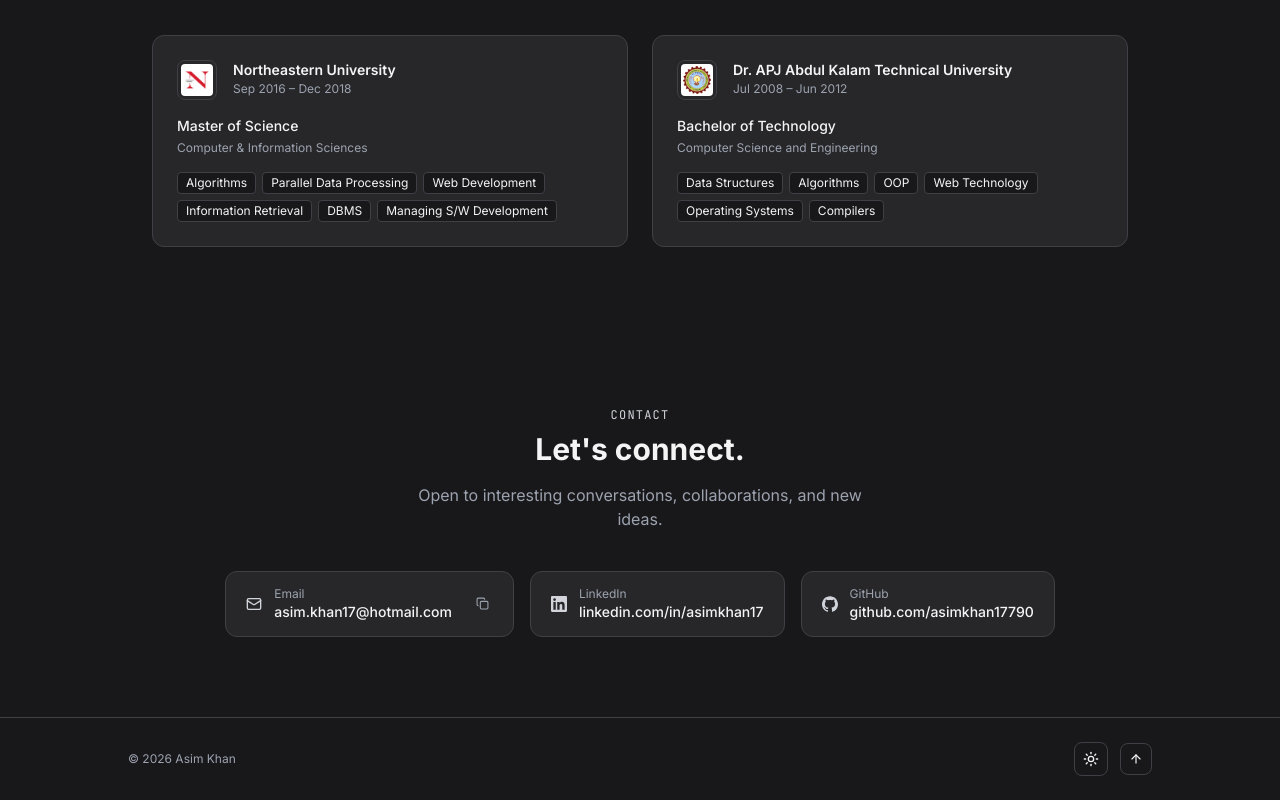
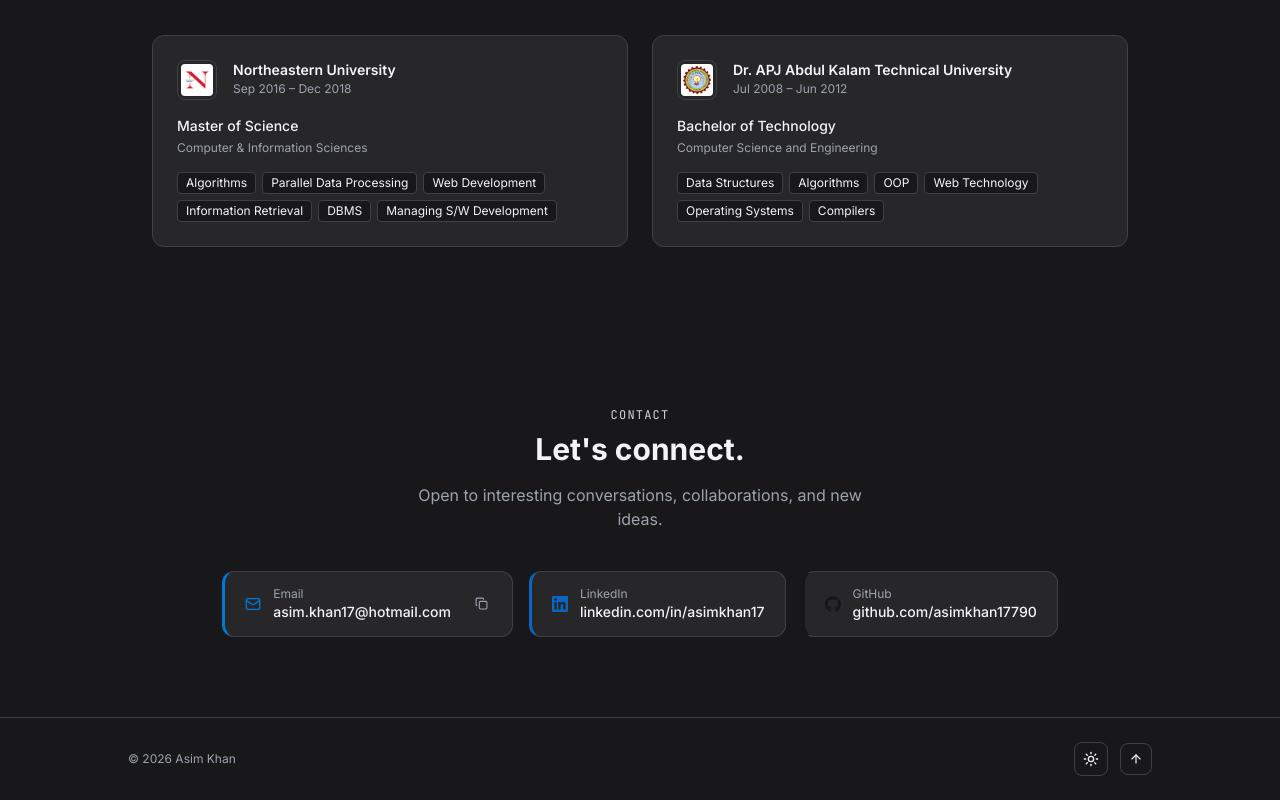
Before and after one commit to asimkhan17790/asimkhan17790.github.io, a React (Vite) app: page / in a window 1280 px wide. Shown: the part 4017-4817 px from the top of the page. Built offline with nearby package versions, Linux system fonts and the light colour scheme; no server answers; the HTML template or start-up script is replaced by a standard one.

Commit message:
feat: add brand colors to contact section cards

```diff
--- a/src/components/Contact.tsx
+++ b/src/components/Contact.tsx
@@ -29,11 +29,11 @@ export default function Contact() {
     setCopied(true)
     setTimeout(() => setCopied(false), 2000)
   }
-  type LinkItem = { label: string; value: string; href: string; icon: React.ElementType; action: (() => void) | null }
+  type LinkItem = { label: string; value: string; href: string; icon: React.ElementType; action: (() => void) | null; brandColor: string }
   const links: LinkItem[] = [
-    { label: 'Email', value: profile.email, href: `mailto:${profile.email}`, icon: Mail, action: copyEmail },
-    { label: 'LinkedIn', value: 'linkedin.com/in/asimkhan17', href: profile.linkedin, icon: LinkedInLogo, action: null },
-    { label: 'GitHub', value: 'github.com/asimkhan17790', href: profile.github, icon: GitHubLogo, action: null },
+    { label: 'Email', value: profile.email, href: `mailto:${profile.email}`, icon: Mail, action: copyEmail, brandColor: '#0078D4' },
+    { label: 'LinkedIn', value: 'linkedin.com/in/asimkhan17', href: profile.linkedin, icon: LinkedInLogo, action: null, brandColor: '#0A66C2' },
+    { label: 'GitHub', value: 'github.com/asimkhan17790', href: profile.github, icon: GitHubLogo, action: null, brandColor: '#181717' },
   ]
   return (
     <section id="contact" className="py-20 px-6 max-w-5xl mx-auto">
@@ -50,8 +50,8 @@ export default function Contact() {
             <motion.div key={link.label} variants={scaleIn}>
               <a href={link.href} target={link.href.startsWith('mailto') ? undefined : '_blank'} rel="noopener noreferrer"
                 className="flex items-center gap-3 px-5 py-3.5 rounded-xl border border-color hover:opacity-80 transition-all"
-                style={{ background: 'var(--card)' }}>
-                <link.icon size={16} style={{ color: 'var(--accent)' }} />
+                style={{ background: 'var(--card)', borderLeftColor: link.brandColor, borderLeftWidth: '3px' }}>
+                <link.icon size={16} style={{ color: link.brandColor }} />
                 <div className="text-left">
                   <div className="text-xs text-muted">{link.label}</div>
                   <div className="text-sm font-medium">{link.value}</div>
```
